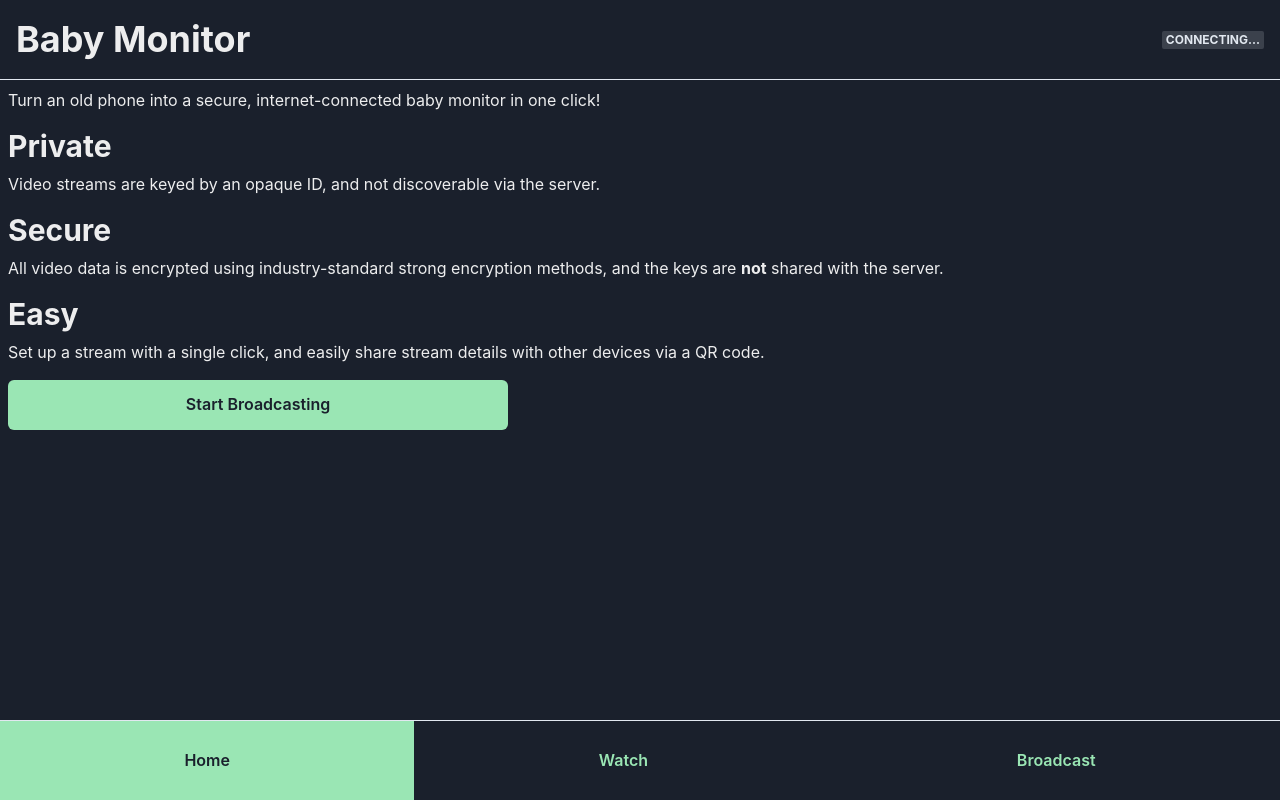
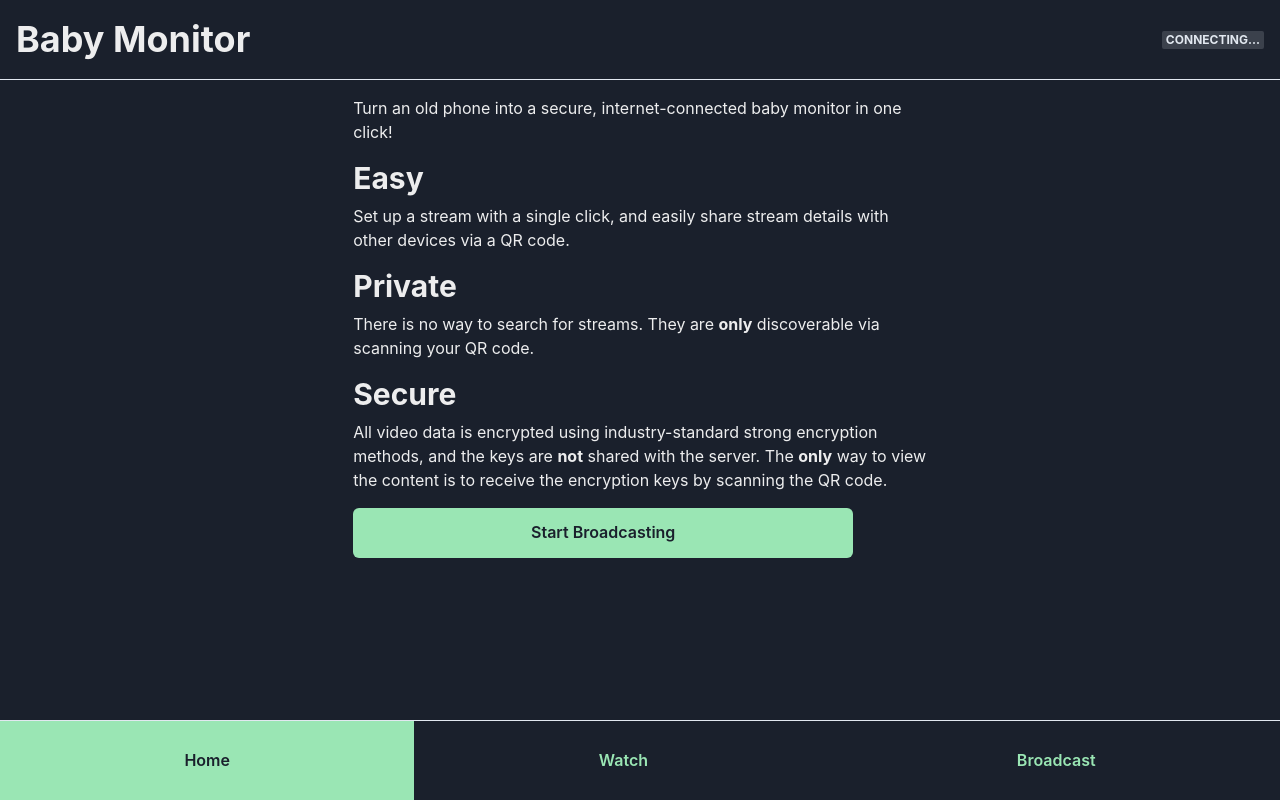
Before and after one commit to rynorris/monitor, a React (Create React App) app in the folder frontend/: page / in a window 1280 px wide. Built offline with nearby package versions, Linux system fonts and the light colour scheme; no server answers.

Commit message:
Improve home page copy

```diff
--- a/frontend/src/Home.tsx
+++ b/frontend/src/Home.tsx
@@ -1,4 +1,4 @@
-import { Box, Button, Heading, Text } from "@chakra-ui/react";
+import { Button, Container, Heading, Text } from "@chakra-ui/react";
 import React from "react";
 import { useNavigate } from "react-router-dom";
 
@@ -6,22 +6,23 @@ export const Home: React.FC = () => {
     const navigate = useNavigate();
 
     return (
-        <Box padding={2}>
+        <Container height="100%" width="100%" padding={4} overflow="auto">
             <Text mb={4}>
                 Turn an old phone into a secure, internet-connected baby monitor in
                 one click!
             </Text>
+            <Heading size="lg" mb={2}>Easy</Heading>
+            <Text mb={4}>
+                Set up a stream with a single click, and easily share stream details with other devices via a QR code.
+            </Text>
             <Heading size="lg" mb={2}>Private</Heading>
             <Text mb={4}>
-                Video streams are keyed by an opaque ID, and not discoverable via the server.
+                There is no way to search for streams.  They are <strong>only</strong> discoverable via scanning your QR code.
             </Text>
             <Heading size="lg" mb={2}>Secure</Heading>
             <Text mb={4}>
                 All video data is encrypted using industry-standard strong encryption methods, and the keys are <strong>not</strong> shared with the server.
-            </Text>
-            <Heading size="lg" mb={2}>Easy</Heading>
-            <Text mb={4}>
-                Set up a stream with a single click, and easily share stream details with other devices via a QR code.
+                The <strong>only</strong> way to view the content is to receive the encryption keys by scanning the QR code.
             </Text>
             <Button
                 onClick={() => navigate("/broadcast")}
@@ -33,7 +34,6 @@ export const Home: React.FC = () => {
             >
                 Start Broadcasting
             </Button>
-
-        </Box>
+        </Container>
     );
 }
```
